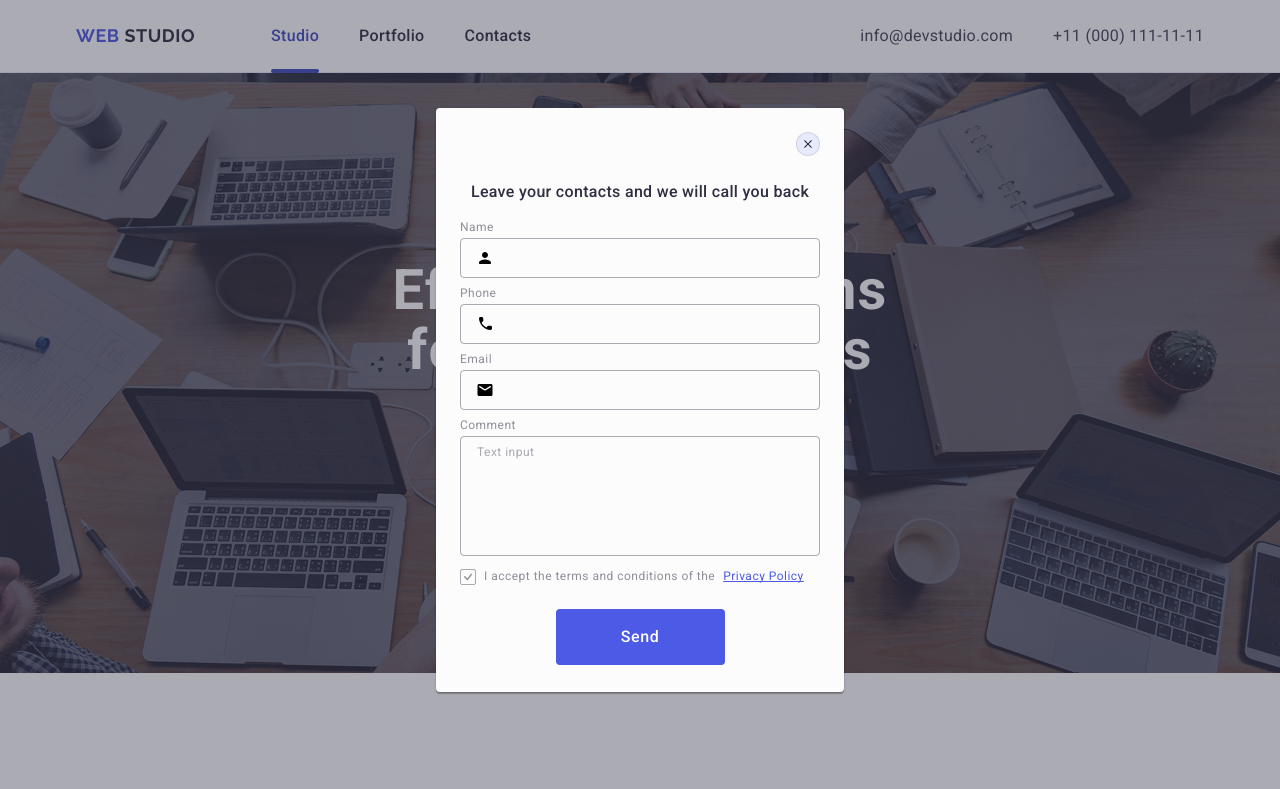
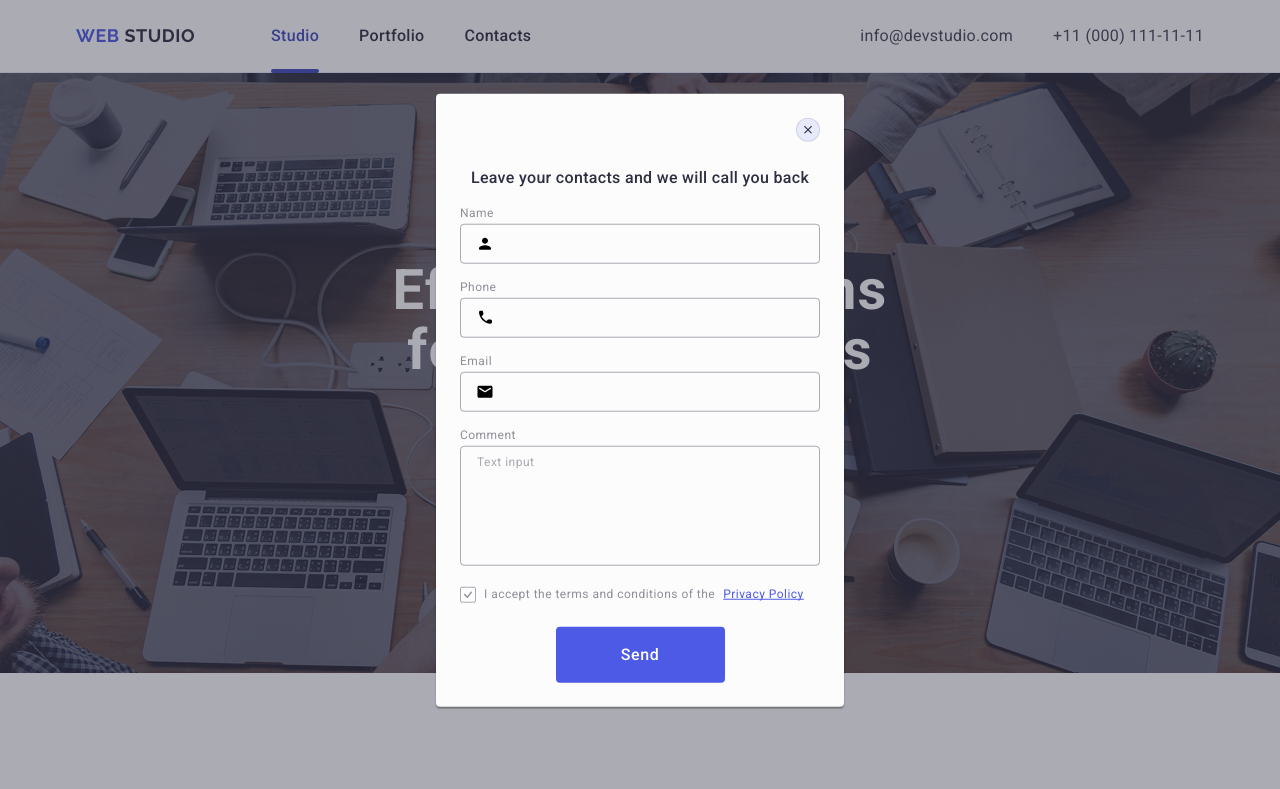
Before and after one commit to alina-hryhorenko/goit-markup-hw-05, a plain HTML site: page index.html in a window 1280 px wide. Both pictures are taken after a click on the button "Order Service". Shown: the top 789 px of the page. Drawn offline with nearby package versions, Linux system fonts and the light colour scheme.

Commit message:
Homework 5

```diff
--- a/css/styles.css
+++ b/css/styles.css
@@ -690,7 +690,7 @@ color: #2e2f42;
 }
 
 .modal-form-field {
-    margin-bottom: 8px;
+    margin-bottom: 16px;
 }
 
 .modal-form-label {
@@ -706,7 +706,7 @@ display: block;
     position: relative;
 }
 .modal-form-wrapper:focus-within .modal-form-input {
-    border-color: #404bbf;
+    border-color: #4D5AE5;
 }
 
 .modal-form-input {
@@ -781,15 +781,11 @@ display: block;
     font-size: 16px;
     line-height: 1.5;
     letter-spacing: 0.04em;
-
-}
-
-.btn,
-.modal .btn.btn-accent {
-    transition:
+transition:
         background-color 250ms cubic-bezier(0.4, 0, 0.2, 1),
         border 250ms cubic-bezier(0.4, 0, 0.2, 1);
-}
+        }
+
 
 .modal .btn.btn-accent:hover,
 .modal .btn.btn-accent:focus {
```
